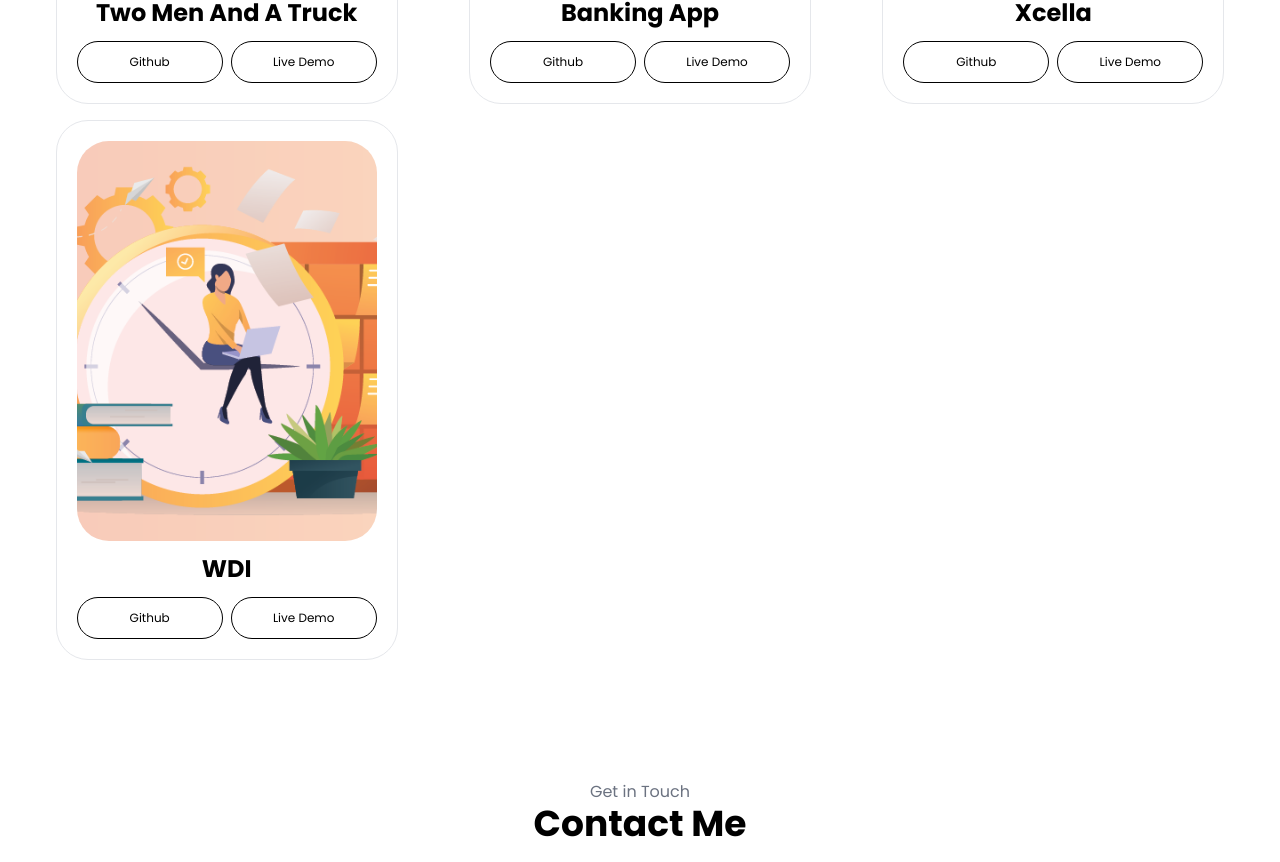
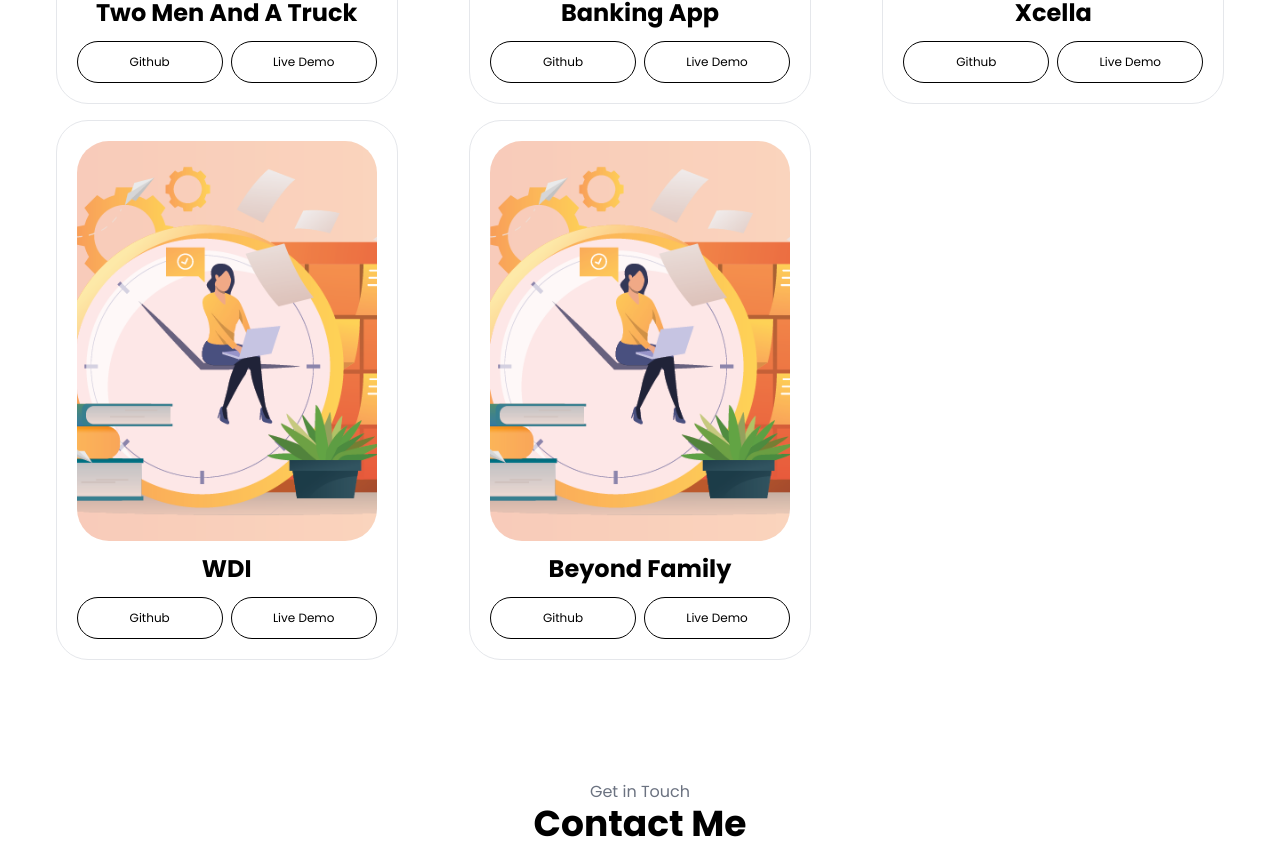
Before and after one commit to Ben-Chanan008/vue-portfolio, a Vue app: page / in a window 1280 px wide. Shown: the part 2740-3602 px from the top of the page. Built offline with nearby package versions, Linux system fonts and the light colour scheme.

Commit message:
Added new project!

```diff
--- a/src/components/ProjectSection.vue
+++ b/src/components/ProjectSection.vue
@@ -17,6 +17,7 @@ import Project from "@/components/Project.vue";
       <Project git-hub="banking-app" :picture="ProjectPic" title="Banking App" live="banking.tmaat.com"/>
       <Project git-hub="" :picture="ProjectPic" title="Xcella" live="techskol.com"/>
       <Project git-hub="wdi" :picture="ProjectPic" title="WDI" live="wdi.yowec.org"/>
+      <Project git-hub="beyondfamily" :picture="ProjectPic" title="Beyond Family" live="beyondfamily.ca"/>
     </div>
   </section>
 </template>
```
